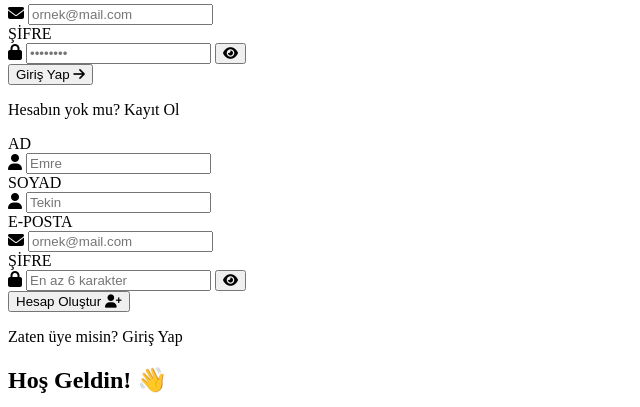
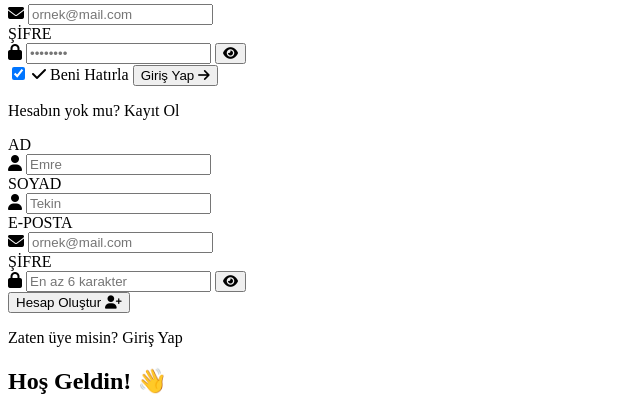
Before and after one commit to ikriyusuf/word-app, a website built with Vite: page index.html in a window 1280 px wide. Shown: the part 393-800 px from the top of the page, without its empty margins (0-640 px from the left). Built offline with nearby package versions, Linux system fonts and the light colour scheme; some packages are replaced by stand-ins of ours.

Commit message:
feat(auth): implement fully functional Remember Me checkbox with Firebase session persistence

```diff
--- a/css/style.css
+++ b/css/style.css
@@ -1806,3 +1806,52 @@ body {
 .verbs-table tr:nth-child(even):hover td {
   background-color: var(--primary-glow);
 }
+
+/* Remember Me Checkbox */
+.remember-me-container {
+  display: flex;
+  align-items: center;
+  margin-top: -5px;
+  margin-bottom: 24px;
+  cursor: pointer;
+  user-select: none;
+  font-size: 0.85rem;
+  color: var(--text-secondary);
+  transition: color 0.2s ease;
+  width: max-content;
+}
+
+.remember-me-container input {
+  display: none; /* Hide default browser checkbox */
+}
+
+.remember-me-custom {
+  width: 18px;
+  height: 18px;
+  border: 1px solid rgba(229, 231, 235, 0.8);
+  border-radius: 4px;
+  margin-right: 8px;
+  display: flex;
+  align-items: center;
+  justify-content: center;
+  background: rgba(243, 244, 246, 0.5);
+  transition: all 0.25s ease;
+  color: transparent;
+  font-size: 0.65rem;
+}
+
+.remember-me-container:hover .remember-me-custom {
+  border-color: var(--primary);
+  background: rgba(79, 70, 229, 0.05);
+}
+
+.remember-me-container input:checked + .remember-me-custom {
+  background: var(--primary);
+  border-color: var(--primary);
+  color: white;
+  box-shadow: 0 0 0 3px rgba(79, 70, 229, 0.2);
+}
+
+.remember-me-container:hover {
+  color: var(--text-main);
+}
--- a/index.html
+++ b/index.html
@@ -104,6 +104,14 @@
                                         </button>
                                     </div>
                                 </div>
+
+                                <label class="remember-me-container">
+                                    <input type="checkbox" id="login-remember-me" checked>
+                                    <span class="remember-me-custom">
+                                        <i class="fas fa-check"></i>
+                                    </span>
+                                    Beni Hatırla
+                                </label>
 
                                 <button type="submit" class="btn-primary">
                                     Giriş Yap <i class="fas fa-arrow-right icon-right"></i>
--- a/src/main.js
+++ b/src/main.js
@@ -86,8 +86,11 @@ const setupEventListeners = () => {
     // Auth Formları
     ui.elements.loginForm.addEventListener('submit', async (e) => {
         e.preventDefault();
+        const email = ui.elements.loginEmail.value;
+        const password = ui.elements.loginPass.value;
+        const rememberMe = ui.elements.loginRememberMe.checked;
         try {
-            await authService.login(ui.elements.loginEmail.value, ui.elements.loginPass.value);
+            await authService.login(email, password, rememberMe);
         } catch (error) {
             alert('Giriş hatası: ' + error.message);
         }
--- a/src/modules/ui.js
+++ b/src/modules/ui.js
@@ -13,6 +13,7 @@ export const elements = {
     registerForm:      document.getElementById('register-form'),
     loginEmail:        document.getElementById('login-email'),
     loginPass:         document.getElementById('login-password'),
+    loginRememberMe:   document.getElementById('login-remember-me'),
     registerEmail:     document.getElementById('register-email'),
     registerPass:      document.getElementById('register-password'),
     registerFirstName:   document.getElementById('register-first-name'),
--- a/src/services/auth.js
+++ b/src/services/auth.js
@@ -3,10 +3,16 @@ import {
     signInWithEmailAndPassword,
     signOut,
     onAuthStateChanged,
-    updateProfile
+    updateProfile,
+    setPersistence,
+    browserLocalPersistence,
+    browserSessionPersistence
 } from "firebase/auth";
 import { auth } from "../config/firebase.js";
 
+/**
+ * Registers a new user with email, password, and display name.
+ */
 export const register = async (email, password, displayName) => {
     const userCredential = await createUserWithEmailAndPassword(auth, email, password);
     if (displayName) {
@@ -15,7 +21,20 @@ export const register = async (email, password, displayName) => {
     }
     return userCredential;
 };
-export const login = (email, password) => signInWithEmailAndPassword(auth, email, password);
+
+/**
+ * Logs in the user with email and password, setting persistence style dynamically.
+ *
+ * @param {string} email
+ * @param {string} password
+ * @param {boolean} rememberMe - If true, persists across browser sessions (local). If false, clears on tab close (session).
+ */
+export const login = async (email, password, rememberMe = true) => {
+    const persistence = rememberMe ? browserLocalPersistence : browserSessionPersistence;
+    await setPersistence(auth, persistence);
+    return await signInWithEmailAndPassword(auth, email, password);
+};
+
 export const logout = () => signOut(auth);
 export const onAuthChange = (callback) => onAuthStateChanged(auth, callback);
 export const updateUserProfile = async (user, profileData) => {
```
